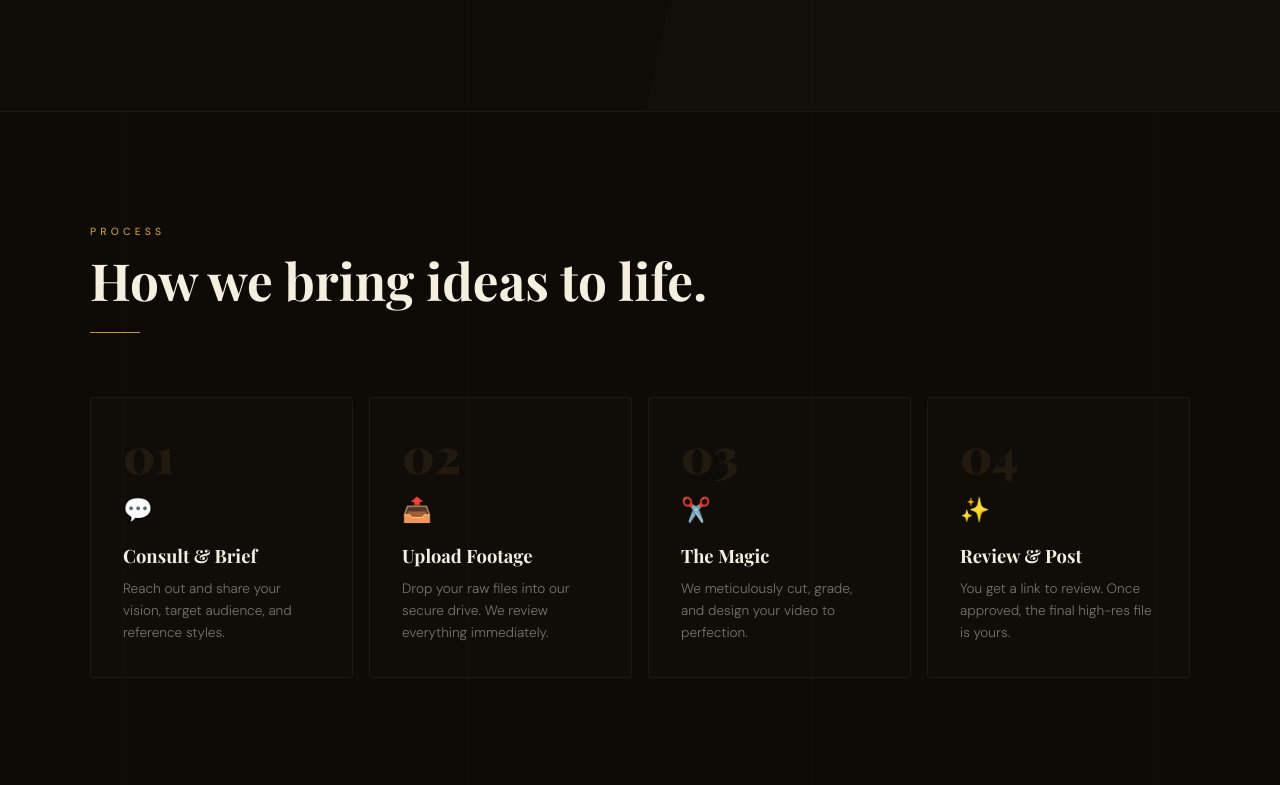
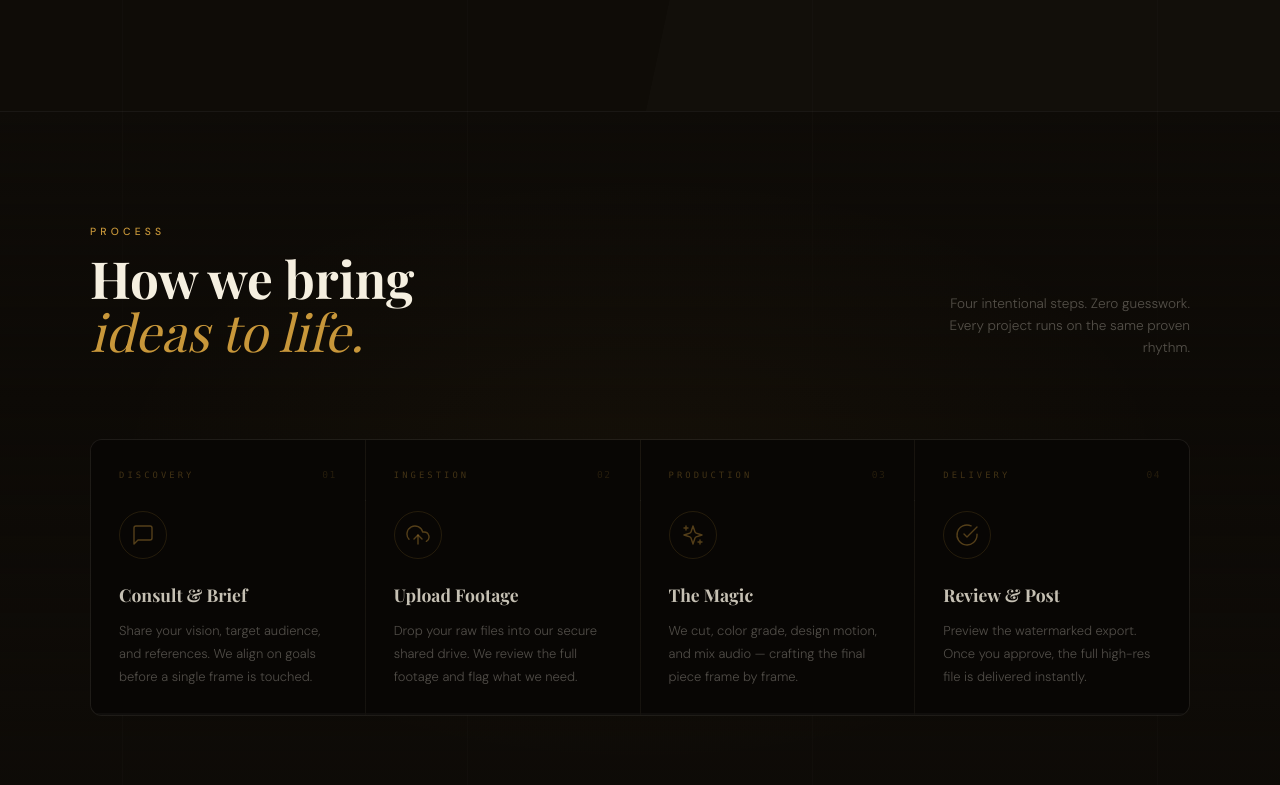
Before and after one commit to jaisdevansh/Himanshu-, a React (Vite) app in the folder apps/client/: page / in a window 1280 px wide. Shown: the part 3875-4660 px from the top of the page. Built offline with nearby package versions, Linux system fonts and the light colour scheme; no server answers; a web font is replaced by a local one.

Commit message:
feat: premium process section redesign with SVG ring icons, tag labels, sweep lines, progress bars and hover glow

```diff
--- a/apps/client/src/pages/public/Home.tsx
+++ b/apps/client/src/pages/public/Home.tsx
@@ -513,31 +513,120 @@ export const Home = () => {
       </section>
 
       {/* Process Section */}
-      <section className="w-full py-28 px-8 border-t border-white/5 bg-dark">
+      <section className="w-full py-28 px-8 border-t border-white/5 relative overflow-hidden" style={{ background: 'linear-gradient(180deg, #07060400 0%, #0d0a06 40%, #07060400 100%)' }}>
+        {/* Background radial glow */}
+        <div className="absolute inset-0 pointer-events-none" style={{ background: 'radial-gradient(ellipse 60% 60% at 50% 50%, rgba(200,151,58,0.04) 0%, transparent 70%)' }} />
+
         <div className="max-w-[1100px] mx-auto relative z-10">
           <motion.p {...fadeUp} className="text-[0.65rem] tracking-[0.4em] uppercase text-gold mb-3 font-medium">Process</motion.p>
-          <h2 className="font-serif text-[clamp(2rem,4.5vw,3.2rem)] font-bold leading-[1.1] mb-6">How we bring ideas to life.</h2>
-          <div className="w-[50px] h-[1px] bg-gold mb-16" />
+          <div className="flex flex-col md:flex-row md:items-end justify-between gap-4 mb-20">
+            <motion.h2 {...fadeUp} className="font-serif text-[clamp(2rem,4.5vw,3.2rem)] font-bold leading-[1.05]">
+              How we bring<br /><span className="text-gold italic font-normal">ideas to life.</span>
+            </motion.h2>
+            <motion.p {...fadeUp} className="text-[0.85rem] text-cream/30 max-w-[260px] leading-relaxed font-light md:text-right">
+              Four intentional steps. Zero guesswork. Every project runs on the same proven rhythm.
+            </motion.p>
+          </div>
 
-          <div className="grid grid-cols-1 sm:grid-cols-2 lg:grid-cols-4 gap-4 relative mt-4">
+          {/* Timeline connector (desktop) */}
+          <div className="hidden lg:block absolute top-[calc(50%+30px)] left-[calc(50%-540px+56px)] right-[calc(50%-540px+56px)] h-[1px] bg-white/[0.04] z-0 pointer-events-none" />
+
+          <div className="grid grid-cols-1 sm:grid-cols-2 lg:grid-cols-4 gap-px bg-white/[0.03] border border-white/[0.04] rounded-xl overflow-hidden relative z-10">
             {[
-              { num: '01', icon: '💬', title: 'Consult & Brief', desc: 'Reach out and share your vision, target audience, and reference styles.' },
-              { num: '02', icon: '📤', title: 'Upload Footage', desc: 'Drop your raw files into our secure drive. We review everything immediately.' },
-              { num: '03', icon: '✂️', title: 'The Magic', desc: 'We meticulously cut, grade, and design your video to perfection.' },
-              { num: '04', icon: '✨', title: 'Review & Post', desc: 'You get a link to review. Once approved, the final high-res file is yours.' }
+              {
+                num: '01',
+                label: 'Consult & Brief',
+                desc: 'Share your vision, target audience, and references. We align on goals before a single frame is touched.',
+                tag: 'Discovery',
+                svg: (
+                  <svg width="24" height="24" viewBox="0 0 24 24" fill="none" stroke="currentColor" strokeWidth="1.4" strokeLinecap="round" strokeLinejoin="round">
+                    <path d="M21 15a2 2 0 0 1-2 2H7l-4 4V5a2 2 0 0 1 2-2h14a2 2 0 0 1 2 2z" />
+                  </svg>
+                )
+              },
+              {
+                num: '02',
+                label: 'Upload Footage',
+                desc: 'Drop your raw files into our secure shared drive. We review the full footage and flag what we need.',
+                tag: 'Ingestion',
+                svg: (
+                  <svg width="24" height="24" viewBox="0 0 24 24" fill="none" stroke="currentColor" strokeWidth="1.4" strokeLinecap="round" strokeLinejoin="round">
+                    <polyline points="16 16 12 12 8 16" /><line x1="12" y1="12" x2="12" y2="21" />
+                    <path d="M20.39 18.39A5 5 0 0 0 18 9h-1.26A8 8 0 1 0 3 16.3" />
+                  </svg>
+                )
+              },
+              {
+                num: '03',
+                label: 'The Magic',
+                desc: 'We cut, color grade, design motion, and mix audio — crafting the final piece frame by frame.',
+                tag: 'Production',
+                svg: (
+                  <svg width="24" height="24" viewBox="0 0 24 24" fill="none" stroke="currentColor" strokeWidth="1.4" strokeLinecap="round" strokeLinejoin="round">
+                    <path d="m12 3-1.912 5.813a2 2 0 0 1-1.275 1.275L3 12l5.813 1.912a2 2 0 0 1 1.275 1.275L12 21l1.912-5.813a2 2 0 0 1 1.275-1.275L21 12l-5.813-1.912a2 2 0 0 1-1.275-1.275L12 3Z" />
+                    <path d="M5 3v4M19 17v4M3 5h4M17 19h4" />
+                  </svg>
+                )
+              },
+              {
+                num: '04',
+                label: 'Review & Post',
+                desc: 'Preview the watermarked export. Once you approve, the full high-res file is delivered instantly.',
+                tag: 'Delivery',
+                svg: (
+                  <svg width="24" height="24" viewBox="0 0 24 24" fill="none" stroke="currentColor" strokeWidth="1.4" strokeLinecap="round" strokeLinejoin="round">
+                    <path d="M22 11.08V12a10 10 0 1 1-5.93-9.14" /><polyline points="22 4 12 14.01 9 11.01" />
+                  </svg>
+                )
+              }
             ].map((step, i) => (
               <motion.div
-                initial={{ opacity: 0, y: 25 }}
+                initial={{ opacity: 0, y: 30 }}
                 whileInView={{ opacity: 1, y: 0 }}
                 viewport={{ once: true, margin: "-50px" }}
-                transition={{ duration: 0.6, delay: i * 0.08, ease: [0.16, 1, 0.3, 1] }}
+                transition={{ duration: 0.65, delay: i * 0.1, ease: [0.16, 1, 0.3, 1] }}
                 key={i}
-                className="p-8 border border-white/5 rounded bg-white/[0.01] hover:border-gold/25 transition-colors duration-300 relative group"
+                className="group relative bg-[#080604] flex flex-col gap-0 cursor-default overflow-hidden transition-all duration-700 hover:bg-[#110d06]"
               >
-                <div className="font-serif text-5xl font-black text-gold/10 leading-none mb-4 group-hover:text-gold/25 transition-colors duration-300">{step.num}</div>
-                <span className="text-2xl block mb-4">{step.icon}</span>
-                <h3 className="font-serif text-[1.15rem] mb-2 text-cream font-bold">{step.title}</h3>
-                <p className="text-[0.85rem] text-cream/45 leading-[1.65] font-light">{step.desc}</p>
+                {/* Top sweep line */}
+                <div className="absolute top-0 left-0 w-0 h-[1px] bg-gradient-to-r from-gold to-gold/10 group-hover:w-full transition-all duration-700 ease-out" />
+
+                {/* Step number tag at top */}
+                <div className="flex items-center justify-between px-7 pt-7 pb-0">
+                  <span className="text-[0.55rem] tracking-[0.35em] uppercase font-mono text-gold/30 group-hover:text-gold/70 transition-colors duration-500">{step.tag}</span>
+                  <span className="font-mono text-[0.6rem] tracking-[0.15em] text-gold/15 group-hover:text-gold/50 transition-colors duration-500">{step.num}</span>
+                </div>
+
+                {/* Gold ring icon */}
+                <div className="px-7 pt-7 pb-0">
+                  <div className="relative w-12 h-12 flex items-center justify-center">
+                    {/* Outer ring */}
+                    <div className="absolute inset-0 rounded-full border border-gold/15 group-hover:border-gold/50 transition-all duration-500" />
+                    {/* Inner fill */}
+                    <div className="absolute inset-[3px] rounded-full bg-gold/0 group-hover:bg-gold/8 transition-all duration-500" />
+                    {/* Icon */}
+                    <div className="text-gold/40 group-hover:text-gold transition-colors duration-500 relative z-10">
+                      {step.svg}
+                    </div>
+                  </div>
+                </div>
+
+                {/* Content */}
+                <div className="px-7 pt-6 pb-6 flex flex-col gap-3 flex-1">
+                  <h3 className="font-serif text-[1.1rem] font-bold text-cream/80 group-hover:text-cream transition-colors duration-300 leading-snug">{step.label}</h3>
+                  <p className="text-[0.81rem] text-cream/30 leading-[1.8] font-light group-hover:text-cream/55 transition-colors duration-500">{step.desc}</p>
+                </div>
+
+                {/* Bottom progress bar */}
+                <div className="h-[2px] w-full bg-white/[0.03] relative overflow-hidden">
+                  <div
+                    className="absolute top-0 left-0 h-full bg-gold/0 group-hover:bg-gold/60 transition-all duration-700"
+                    style={{ width: `${25 * (i + 1)}%` }}
+                  />
+                </div>
+
+                {/* Corner glow */}
+                <div className="absolute bottom-4 right-4 w-20 h-20 rounded-full bg-gold/0 group-hover:bg-gold/[0.05] blur-[30px] transition-all duration-700 pointer-events-none" />
               </motion.div>
             ))}
           </div>
```
